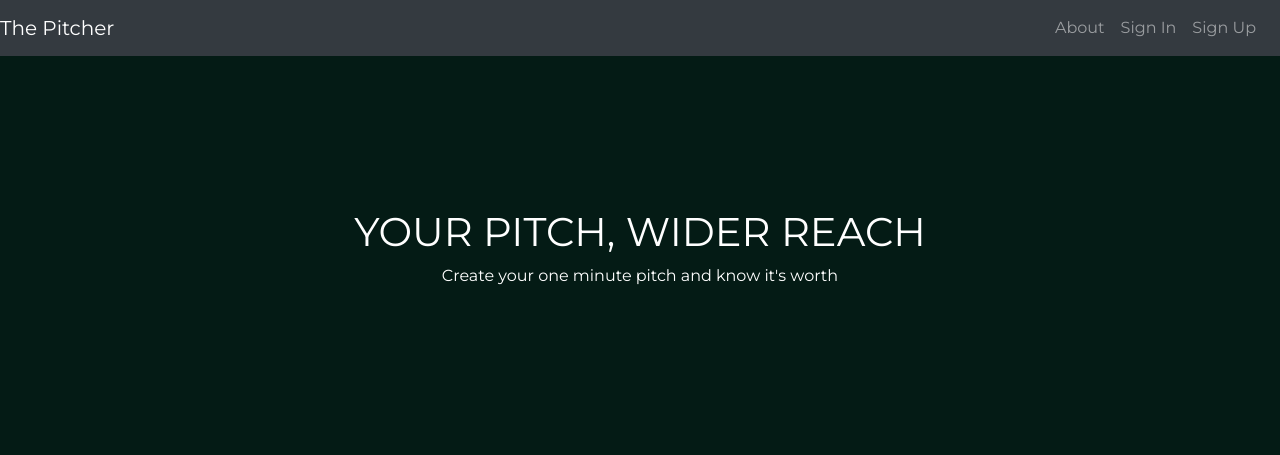
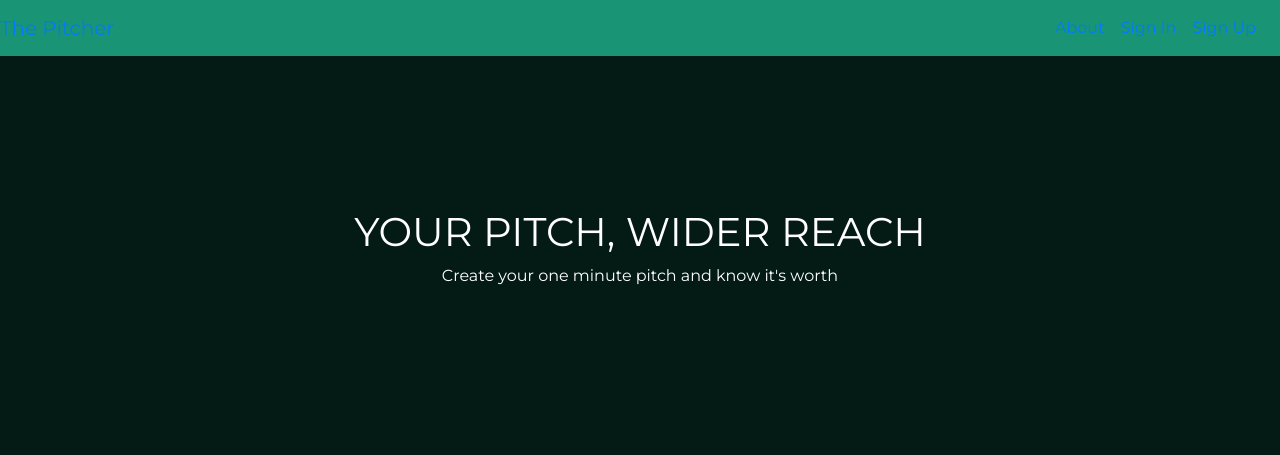
Before and after one commit to Mantongash/pitcher, a Flask app: page / in a window 1280 px wide. Shown: the top 455 px of the page. Run offline with Flask 2, Linux system fonts and the light colour scheme; some libraries are stand-ins or nearby versions.

Commit message:
Modified the navbar

```diff
--- a/static/css/styles.css
+++ b/static/css/styles.css
@@ -24,3 +24,7 @@ header {
   display: flex;
   justify-content: space-around;
 }
+
+nav {
+  background: #199474;
+}
--- a/templates/base.html
+++ b/templates/base.html
@@ -14,7 +14,7 @@
     <title>The Pitcher - {{title}}</title>
   </head>
   <body>
-    <nav class="navbar navbar-nav navbar-dark navbar-expand-lg bg-dark">
+    <nav class="navbar navbar-nav navbar-expand-lg">
       <a href="#" class="navbar-brand">The Pitcher</a>
       <ul class="navbar-nav ml-auto">
         <li class="nav-item">
```
